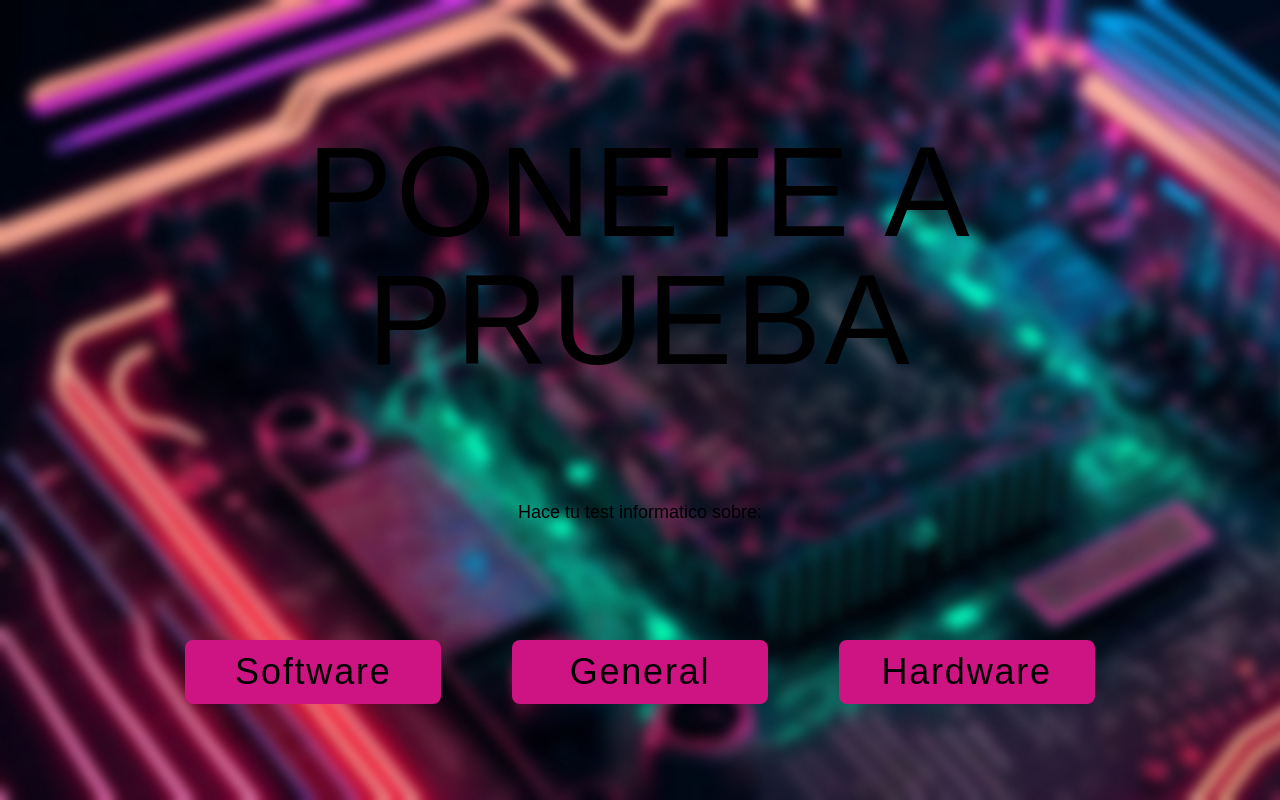
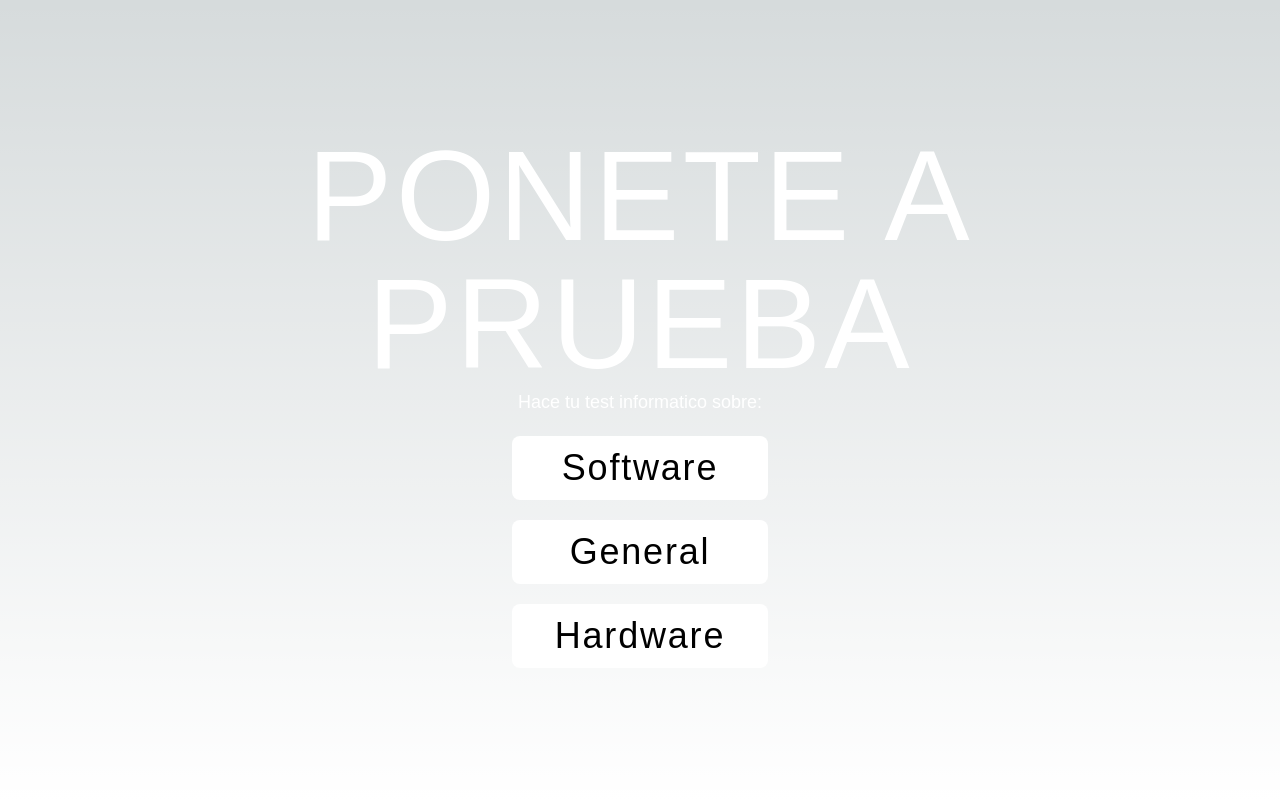
Before and after one commit to BautiCariaga23/TestInfo, a Next.js app: page /homepage in a window 1280 px wide. Built offline with nearby package versions, Linux system fonts and the light colour scheme; a web font is replaced by a local one.

Commit message:
features

```diff
--- a/app/homepage/page.js
+++ b/app/homepage/page.js
@@ -7,20 +7,22 @@ import "../globals.css"
 export default function HomePage() {
   return (
     <div>
-        <main style={{backgroundImage:`url(${backG.src})`,backgroundRepeat:'no-repeat', backgroundSize:'cover'}}
-        className="flex min-h-screen flex-col items-center justify-between p-24">
-        <h1 className='text-9xl tracking-wide mt-8 mb-0 text-center'>PONETE A <br/>PRUEBA</h1>
-        <h1 className='text-lg'>Hace tu test informatico sobre:</h1>
-        <div className='w-full grid md:grid-cols-3 md:px-16 place-items-center gap-5'>
+        <main
+        className="min-h-screen grid text-white place-items-center">
+        <div>
+        <h1 className='text-9xl tracking-wide mb-0 text-center'>PONETE A <br/>PRUEBA</h1>
+        <h1 className='text-lg text-center'>Hace tu test informatico sobre:</h1>
+        <div className='w-full grid md:px-16 place-items-center gap-5'>
             <Link href={{
             pathname: '/register',
             query: { theme: 'Software'},
-            }}><button className='bg-[#CE1383] shadow-none tracking-wider font-extralight p-3 w-64 text-4xl rounded-lg
-            hover:rotate-6 hover:scale-105 hover:shadow-xl hover:shadow-pink-500 duration-150'>Software</button></Link>
-            <button className='bg-[#CE1383] shadow-none tracking-wider font-extralight p-3 w-64 text-4xl rounded-lg
-            hover:rotate-6 hover:scale-105 hover:shadow-xl hover:shadow-pink-500 duration-150'>General</button>
-            <button className='bg-[#CE1383] shadow-none tracking-wider font-extralight p-3 w-64 text-4xl rounded-lg
-            hover:rotate-6 hover:scale-105 hover:shadow-xl hover:shadow-pink-500 duration-150'>Hardware</button>
+            }}><button className='bg-white text-black mt-5 shadow-none tracking-wider p-3 w-64 text-4xl rounded-lg
+            hover:scale-105 hover:bg-rose-700 hover:text-white duration-150'>Software</button></Link>
+            <button className='bg-white shadow-none tracking-wider p-3 w-64 text-4xl rounded-lg
+            hover:scale-105 text-black hover:text-white hover:bg-rose-700 duration-150'>General</button>
+            <button className='bg-white shadow-none tracking-wider p-3 w-64 text-4xl rounded-lg
+            hover:scale-105 text-black hover:text-white hover:bg-rose-700 duration-150'>Hardware</button>
+        </div>
         </div>
         </main>
         </div>
--- a/app/questions/page.js
+++ b/app/questions/page.js
@@ -6,11 +6,12 @@ import { useEffect, useState } from 'react';
 import Link from 'next/link';
 export default function Preguntas() {
     const data = useSearchParams()
+    const maxTime = 15;
     const [randomNumber, setRandomNumber] = useState(Math.floor(Math.random()*softwareq.questions.length));
     const [hasSelected, setHasSelected] = useState(false);
     const [option, setOption] = useState(0);
     const [points, setPoints] = useState(0);
-    const [timer, setTimer] = useState(10);
+    const [timer, setTimer] = useState(maxTime);
     const [timerStarted, setTimerStarted] = useState(false);
     if(!timerStarted){
         setTimeout(()=>{
@@ -37,7 +38,7 @@ export default function Preguntas() {
                     setRandomNumber(Math.floor(Math.random()*softwareq.questions.length))
                     setHasSelected(false)
                 }
-                setTimer(10);
+                setTimer(maxTime);
                 setTimerStarted(false)
             },4000)
 
@@ -63,19 +64,19 @@ export default function Preguntas() {
                 </div>
                 <h1 className=
                 {`${hasSelected ? option == softwareq.questions[randomNumber].c ? 'show mb-24 rotate-3' : 'hide' : ''}
-                absolute text-lime-500 text-8xl bg-transparent duration-[1s]`}>CORRECTO!</h1>
+                absolute text-lime-500 text-7xl md:text-8xl bg-transparent duration-[1s]`}>CORRECTO!</h1>
                 <h1 className=
                 {`${hasSelected ? option == softwareq.questions[randomNumber].c ? 'hide' : 'show' : ''}
-                absolute text-red-500 text-8xl bg-transparent`}>INCORRECTO!</h1>
+                absolute text-red-500 text-7xl md:text-8xl bg-transparent`}>INCORRECTO!</h1>
             </div>
             <div className='flex justify-between p-3'>
             <h1 className='text-gray-400 text-xl'>-{data.get('theme')}</h1>
-            <h1 className='text-white text-2xl mr-10'>Score: {points}</h1>
+            <h1 className='text-white text-2xl mr-10'>PUNTOS: {points}</h1>
             <h1 className={`text-3xl ${hasSelected>0 ? '' : 'animate-bounce'}
             border-2 border-gray-300 text-gray-300 rounded-full w-10 text-center`}>{timer}</h1>
             </div>
             <div className='grid place-items-center pt-12'>
-                <h1 className='font-bolder text-white text-4xl md:w-[900px] text-center'>
+                <h1 className='font-bolder text-white text-4xl lg:w-[900px] text-center'>
                     {softwareq.questions[randomNumber].q}
                 </h1>
                 <hr className='border-[1px] mt-9 border-gray-400 w-full'/>
@@ -121,7 +122,7 @@ export default function Preguntas() {
                         {softwareq.questions[randomNumber].th}</button>
                 </div>
             </div>
-            <footer className='absolute bottom-4 p-3 text-white'>
+            <footer className='absolute flex justify-between w-full bottom-4 p-3 text-white'>
             <Link href={"/"}><div className='flex'>
             <svg xmlns="http://www.w3.org/2000/svg" fill="none" viewBox="0 0 24 24" stroke-width="1.5"
             stroke="currentColor" class="w-5 h-5 mr-1">
@@ -130,6 +131,9 @@ export default function Preguntas() {
 
                 <p>Volver al inicio</p>
                 </div></Link>
+                <div>
+                <p className='text-lg text-gray-700'>PARTIDA DE: {data.get('name')}</p>
+                </div>
             </footer>
         </main>
     )
--- a/app/register/page.js
+++ b/app/register/page.js
@@ -14,10 +14,10 @@ export default function Register() {
   return (
     <main className='h-screen grid place-items-center'>
         <div className='grid place-items-center'>
-        <h1 className='text-white text-6xl text-center'>Antes de empezar!</h1>
+        <h1 className='text-white text-6xl text-center'>Antes de <br/>empezar!</h1>
         <div className='mt-10 grid place-items-center'>
             <input onChange={handleOnChange} placeholder='Tu nombre completo' className='block mb-5 p-2 rounded-lg text-black
-             focus:outline-none bg-white focus:rounded-xl focus:border-2 border-rose-500 duration-150'></input>
+             focus:outline-none bg-white focus:rounded-xl focus:border-2 border-rose-700 duration-150'></input>
                 <button onClick={()=>{
                     if(name != "" && name.length >= 3){
                       push(`/questions?theme=${data.get('theme')}&name=${name}`)
```
